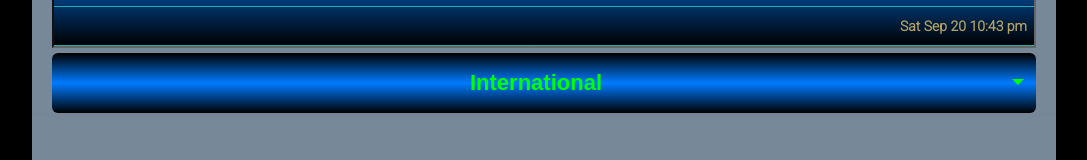
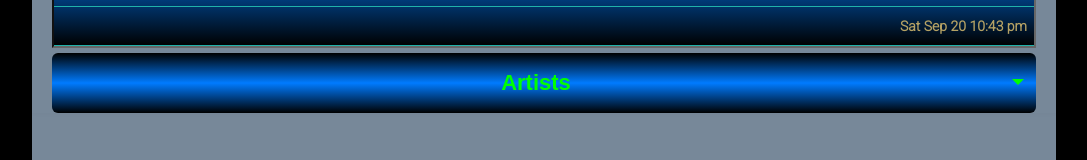
Before and after one commit to noothanpanthayi/mediadx, a Next.js app: page /radio in a window 1280 px wide. Shown: the part 186-346 px from the top of the page, without its empty margins (96-1183 px from the left). Built offline with nearby package versions, Linux system fonts and the light colour scheme; no server answers; the database is empty.

Commit message:
default artist

```diff
--- a/src/app/radio/Radio.tsx
+++ b/src/app/radio/Radio.tsx
@@ -46,7 +46,7 @@ function Radio({ stations }: { stations: Station[] }) {
   const [state, setState] = useState<RadioState>({
     showMenu: false,
     audioLoading: false,
-    selectedMenu: "International",
+    selectedMenu: "Artists",
     playerOn: false,
     showVinyl: false,
     selectedStation: {
@@ -526,9 +526,9 @@ function Radio({ stations }: { stations: Station[] }) {
 
         {state.showMenu && (
           <div className={menu}>
-            {state.selectedMenu !== "International" && (
+            {state.selectedMenu !== "Artists" && (
               <div
-                onClick={() => updateSelectedMenu("International")}
+                onClick={() => updateSelectedMenu("Artists")}
                 className={`${menuItem} ${c1}`}
               >
                 International
@@ -542,12 +542,12 @@ function Radio({ stations }: { stations: Station[] }) {
                 Music
               </div>
             )}
-            {state.selectedMenu !== "Artists" && (
+            {state.selectedMenu !== "International" && (
               <div
-                onClick={() => updateSelectedMenu("Artists")}
+                onClick={() => updateSelectedMenu("International")}
                 className={`${menuItem} ${c3}`}
               >
-                Artists
+                International
               </div>
             )}
             {state.selectedMenu !== "Hindi" && (
```
